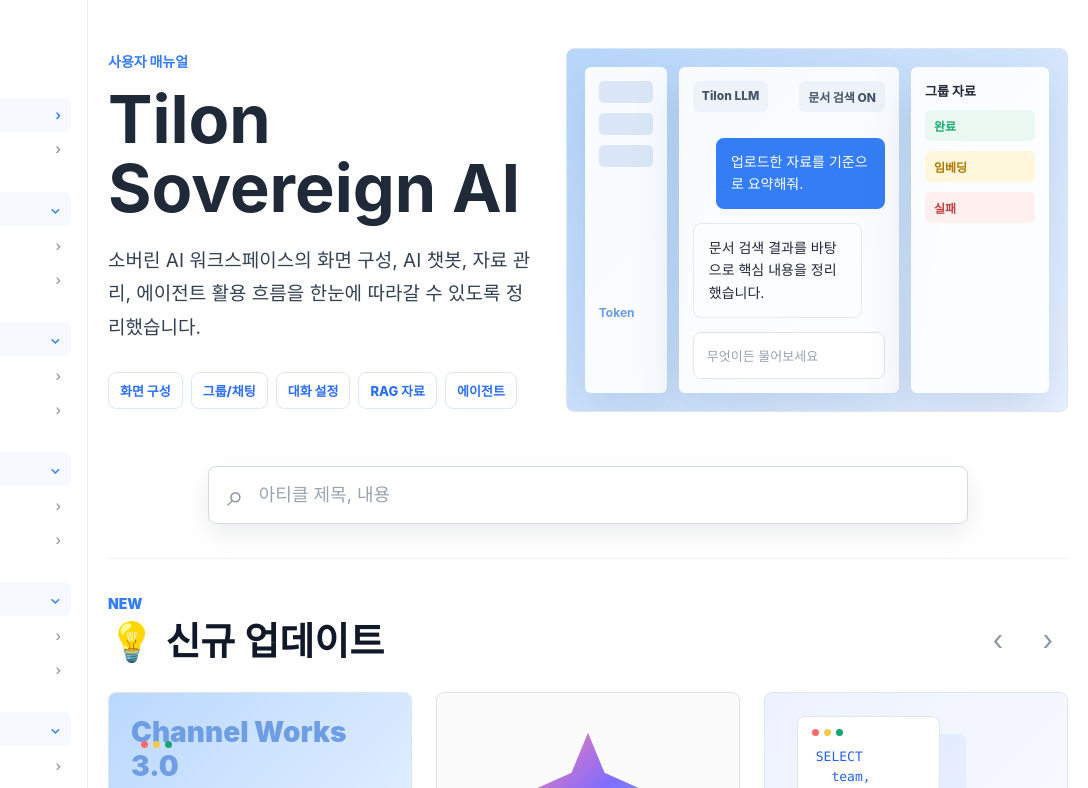
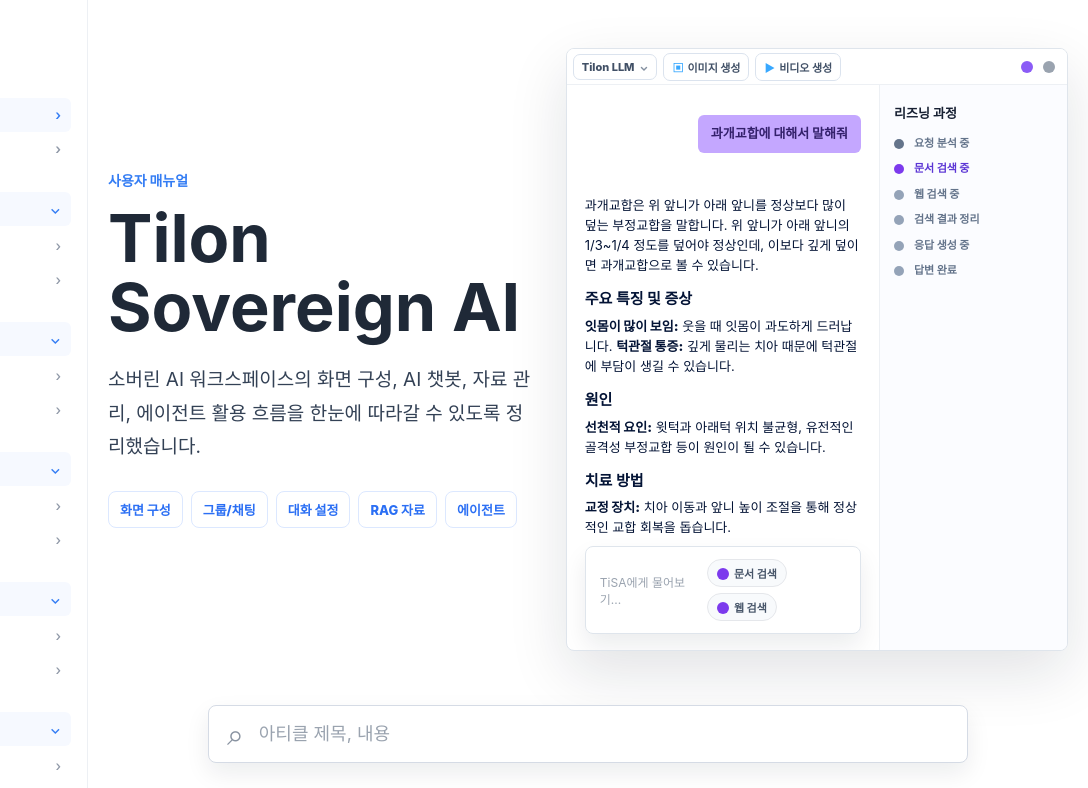
Before and after one commit to yeninni/jilinda, a website: page index.html in a window 1280 px wide. Shown: the top 788 px of the page, 192-1280 px from the left. Drawn offline with Linux system fonts and the light colour scheme.

Commit message:
Add manual section screenshots

```diff
--- a/index.html
+++ b/index.html
@@ -114,28 +114,50 @@
             </div>
           </div>
 
-          <div class="workspace-preview" aria-label="Tilon Sovereign AI 화면 구성 미리보기">
-            <div class="preview-sidebar">
-              <span></span>
-              <span></span>
-              <span></span>
-              <strong>Token</strong>
+          <div class="workspace-preview tisa-preview" aria-label="TiSA 답변 화면 미리보기">
+            <div class="tisa-topbar">
+              <div class="tisa-tools">
+                <span>Tilon LLM</span>
+                <span>이미지 생성</span>
+                <span>비디오 생성</span>
+              </div>
+              <div class="tisa-window-controls">
+                <span></span>
+                <span></span>
+              </div>
             </div>
-            <div class="preview-chat">
-              <div class="preview-toolbar">
-                <span>Tilon LLM</span>
-                <span>문서 검색 ON</span>
+
+            <div class="tisa-answer">
+              <div class="tisa-question">과개교합에 대해서 말해줘</div>
+              <article class="tisa-copy">
+                <p>과개교합은 위 앞니가 아래 앞니를 정상보다 많이 덮는 부정교합을 말합니다. 위 앞니가 아래 앞니의 1/3~1/4 정도를 덮어야 정상인데, 이보다 깊게 덮이면 과개교합으로 볼 수 있습니다.</p>
+                <h3>주요 특징 및 증상</h3>
+                <p><strong>잇몸이 많이 보임:</strong> 웃을 때 잇몸이 과도하게 드러납니다. <strong>턱관절 통증:</strong> 깊게 물리는 치아 때문에 턱관절에 부담이 생길 수 있습니다.</p>
+                <h3>원인</h3>
+                <p><strong>선천적 요인:</strong> 윗턱과 아래턱 위치 불균형, 유전적인 골격성 부정교합 등이 원인이 될 수 있습니다.</p>
+                <h3>치료 방법</h3>
+                <p><strong>교정 장치:</strong> 치아 이동과 앞니 높이 조절을 통해 정상적인 교합 회복을 돕습니다.</p>
+              </article>
+              <div class="tisa-input">
+                <span>TiSA에게 물어보기...</span>
+                <div>
+                  <button type="button">문서 검색</button>
+                  <button type="button">웹 검색</button>
+                </div>
               </div>
-              <div class="chat-bubble user">업로드한 자료를 기준으로 요약해줘.</div>
-              <div class="chat-bubble ai">문서 검색 결과를 바탕으로 핵심 내용을 정리했습니다.</div>
-              <div class="preview-input">무엇이든 물어보세요</div>
             </div>
-            <div class="preview-panel">
-              <strong>그룹 자료</strong>
-              <span class="status done">완료</span>
-              <span class="status progress">임베딩</span>
-              <span class="status failed">실패</span>
-            </div>
+
+            <aside class="tisa-reasoning" aria-label="리즈닝 과정">
+              <strong>리즈닝 과정</strong>
+              <ol>
+                <li class="done">요청 분석 중</li>
+                <li class="active">문서 검색 중</li>
+                <li>웹 검색 중</li>
+                <li>검색 결과 정리</li>
+                <li>응답 생성 중</li>
+                <li>답변 완료</li>
+              </ol>
+            </aside>
           </div>
         </section>
 
@@ -228,6 +250,9 @@ FROM ai_reports;</pre>
           <div class="section-kicker">SECTION 1</div>
           <h2>화면 기본 구성</h2>
           <p class="section-summary">화면은 좌측 사이드바, 중앙 대화 영역, 우측 자료 패널 세 개 영역으로 구성됩니다.</p>
+          <figure class="manual-image">
+            <img src="assets/화면기본구성.png" alt="화면 기본 구성 안내 이미지" />
+          </figure>
           <div class="layout-map">
             <article>
               <strong>1. 좌측 사이드바</strong>
@@ -248,6 +273,9 @@ FROM ai_reports;</pre>
           <div class="section-kicker">1-2</div>
           <h2>토큰 사용량 확인</h2>
           <p class="section-summary">좌측 하단의 토큰 사용량 패널에서 실시간 소모량과 잔여 한도를 확인합니다.</p>
+          <figure class="manual-image">
+            <img src="assets/토큰.png" alt="토큰 사용량 확인 안내 이미지" />
+          </figure>
           <div class="step-grid">
             <article class="step-card"><span>1</span><h3>이번 질의</h3><p>현재 대화창에서 질문과 답변에 소모된 실시간 토큰 수를 보여줍니다.</p></article>
             <article class="step-card"><span>2</span><h3>누적 통계</h3><p>지금까지 AI 모델을 사용하며 소모한 총 누적 토큰 합계를 확인합니다.</p></article>
@@ -259,6 +287,9 @@ FROM ai_reports;</pre>
           <div class="section-kicker">SECTION 2 · 2-1</div>
           <h2>새 그룹 AI 만들기</h2>
           <p class="section-summary">관련 자료와 대화를 하나로 묶어 관리하는 단위가 그룹입니다.</p>
+          <figure class="manual-image">
+            <img src="assets/새 그룹 ai만들기.png" alt="새 그룹 AI 만들기 안내 이미지" />
+          </figure>
           <ol class="number-list">
             <li><strong>새 그룹 AI 클릭</strong><span>좌측 상단 메뉴에서 새 그룹 AI를 선택합니다.</span></li>
             <li><strong>그룹 이름 및 설명 지정</strong><span>주제나 프로젝트 단위로 알아보기 쉬운 그룹명과 설명을 입력합니다.</span></li>
@@ -272,6 +303,9 @@ FROM ai_reports;</pre>
         <section class="manual-section" id="new-chat">
           <div class="section-kicker">2-2</div>
           <h2>새 채팅 시작하기</h2>
+          <figure class="manual-image">
+            <img src="assets/새채팅 만들기.png" alt="새 채팅 시작하기 안내 이미지" />
+          </figure>
           <div class="step-grid compact">
             <article class="step-card"><span>1</span><h3>새 채팅 클릭</h3><p>좌측 메뉴의 새 채팅을 선택합니다.</p></article>
             <article class="step-card"><span>2</span><h3>대화 시작</h3><p>안내 문구와 함께 빈 대화창이 열립니다.</p></article>
@@ -284,6 +318,9 @@ FROM ai_reports;</pre>
           <div class="section-kicker">SECTION 3 · 3-1</div>
           <h2>LLM 모델 선택</h2>
           <p class="section-summary">화면 상단의 모델 선택 버튼에서 답변에 사용할 AI 모델을 변경합니다.</p>
+          <figure class="manual-image">
+            <img src="assets/llm 모델 선택.png" alt="LLM 모델 선택 안내 이미지" />
+          </figure>
           <div class="comparison-grid">
             <article><h3>Tilon LLM</h3><p>사내 보안이 중요한 업무나 회사 내부 데이터를 다룰 때 선택하는 내부 전용 모델입니다.</p></article>
             <article><h3>Public AI</h3><p>일반 웹 검색, 아이디어 기획처럼 폭넓고 창의적인 답변이 필요할 때 선택하는 외부 공개 모델입니다.</p></article>
@@ -295,6 +332,9 @@ FROM ai_reports;</pre>
           <div class="section-kicker">3-2</div>
           <h2>웹 검색 · 문서 검색</h2>
           <p class="section-summary">상단 우측 두 개의 토글로 답변에 참고할 정보 범위를 조절합니다.</p>
+          <figure class="manual-image">
+            <img src="assets/웹 검색 문서검색.png" alt="웹 검색 및 문서 검색 안내 이미지" />
+          </figure>
           <div class="mode-list">
             <article><strong>동시 켜기</strong><span>웹 최신 정보와 업로드한 사내 문서를 모두 참고합니다.</span></article>
             <article><strong>웹 검색만 켜기</strong><span>사내 문서를 제외하고 외부 웹 정보와 일반 지식을 사용합니다.</span></article>
@@ -307,6 +347,9 @@ FROM ai_reports;</pre>
           <div class="section-kicker">SECTION 4 · 4-1</div>
           <h2>메시지 작성 및 전송</h2>
           <p class="section-summary">화면 하단 입력창에 원하는 질문을 작성하고 전송합니다.</p>
+          <figure class="manual-image">
+            <img src="assets/메시지 작성 및 전송.png" alt="메시지 작성 및 전송 안내 이미지" />
+          </figure>
           <div class="chat-demo" aria-label="채팅 예시">
             <div class="chat-bubble user">올해 업로드한 정책 문서의 핵심 변경사항을 요약해줘.</div>
             <div class="chat-bubble ai">문서 검색을 기준으로 주요 변경사항과 적용 시점을 정리했습니다.</div>
@@ -318,6 +361,9 @@ FROM ai_reports;</pre>
         <section class="manual-section" id="attach">
           <div class="section-kicker">4-2</div>
           <h2>파일 첨부</h2>
+          <figure class="manual-image">
+            <img src="assets/파일첨부.png" alt="파일 첨부 안내 이미지" />
+          </figure>
           <ol class="number-list two-col">
             <li><strong>클립 아이콘 클릭</strong><span>입력창 좌측의 클립 아이콘을 클릭합니다.</span></li>
             <li><strong>파일 선택</strong><span>참고할 문서나 이미지 파일을 선택해 첨부합니다.</span></li>
@@ -329,6 +375,9 @@ FROM ai_reports;</pre>
           <div class="section-kicker">SECTION 5 · 5-1</div>
           <h2>문서 업로드</h2>
           <p class="section-summary">우측 그룹 자료 패널에서 AI 답변에 활용할 문서를 등록합니다.</p>
+          <figure class="manual-image">
+            <img src="assets/문서업로드.png" alt="문서 업로드 안내 이미지" />
+          </figure>
           <div class="panel-demo">
             <div class="panel-tabs"><span class="active">업로드</span><span>전체</span><span>완료</span></div>
             <div class="upload-area">문서 업로드</div>
@@ -340,6 +389,9 @@ FROM ai_reports;</pre>
         <section class="manual-section" id="embedding">
           <div class="section-kicker">5-2</div>
           <h2>임베딩(학습) 상태 확인</h2>
+          <figure class="manual-image">
+            <img src="assets/임베딩(학습) 상태확인.png" alt="임베딩 학습 상태 확인 안내 이미지" />
+          </figure>
           <div class="status-grid">
             <article><strong>상태 탭 확인</strong><span>전체, 업로드, 임베딩, 완료, 실패 탭으로 진행 상태를 확인합니다.</span></article>
             <article><strong>임베딩 = 학습(색인)</strong><span>AI가 문서를 이해하고 검색 가능한 형태로 색인하는 과정입니다.</span></article>
@@ -352,6 +404,9 @@ FROM ai_reports;</pre>
           <div class="section-kicker">SECTION 6 · 6-1</div>
           <h2>이미지 생성 에이전트</h2>
           <p class="section-summary">좌측 Agent 메뉴에서 텍스트 설명만으로 이미지를 생성합니다.</p>
+          <figure class="manual-image">
+            <img src="assets/이미지 생성.png" alt="이미지 생성 에이전트 안내 이미지" />
+          </figure>
           <div class="agent-grid">
             <article><span>1</span><strong>메뉴 이동</strong><p>이미지 생성 전용 화면으로 진입합니다.</p></article>
             <article><span>2</span><strong>모델 선택</strong><p>이미지를 만들 AI 모델을 지정합니다.</p></article>
@@ -364,6 +419,9 @@ FROM ai_reports;</pre>
         <section class="manual-section" id="video-agent">
           <div class="section-kicker">6-2</div>
           <h2>비디오 생성 에이전트</h2>
+          <figure class="manual-image">
+            <img src="assets/비디오생성.png" alt="비디오 생성 에이전트 안내 이미지" />
+          </figure>
           <div class="agent-grid">
             <article><span>1</span><strong>메뉴 이동</strong><p>비디오 생성 전용 화면으로 진입합니다.</p></article>
             <article><span>2</span><strong>모델 선택</strong><p>비디오를 만들 AI 모델을 지정합니다.</p></article>
--- a/styles.css
+++ b/styles.css
@@ -236,108 +236,218 @@ button {
 
 .workspace-preview {
   display: grid;
-  grid-template-columns: 82px minmax(0, 1fr) 138px;
-  gap: 12px;
-  min-height: 356px;
-  padding: 18px;
-  border: 1px solid var(--line);
+  grid-template-columns: minmax(0, 1fr) 188px;
+  min-height: 456px;
+  border: 1px solid #dfe5ec;
   border-radius: 8px;
-  background: linear-gradient(135deg, #b8d7fb, #eaf2ff);
+  background: #fff;
+  box-shadow: 0 22px 60px rgba(15, 23, 42, 0.12);
   overflow: hidden;
 }
 
-.preview-sidebar,
-.preview-chat,
-.preview-panel {
-  border-radius: 6px;
-  background: rgba(255, 255, 255, 0.9);
-  box-shadow: 0 18px 50px rgba(45, 85, 143, 0.16);
+.tisa-topbar {
+  grid-column: 1 / -1;
+  display: grid;
+  grid-template-columns: minmax(0, 1fr) auto;
+  align-items: center;
+  min-height: 36px;
+  border-bottom: 1px solid #edf0f4;
+  background: #fff;
 }
 
-.preview-sidebar {
-  display: grid;
-  align-content: start;
-  gap: 10px;
-  padding: 14px;
+.tisa-tools {
+  display: flex;
+  align-items: center;
+  gap: 6px;
+  padding-left: 6px;
+  min-width: 0;
 }
 
-.preview-sidebar span {
-  height: 22px;
-  border-radius: 5px;
-  background: #dbe7f6;
+.tisa-tools span {
+  min-height: 26px;
+  padding: 5px 8px;
+  border: 1px solid #dbe3ee;
+  border-radius: 7px;
+  color: #415066;
+  background: #fff;
+  font-size: 11px;
+  font-weight: 800;
+  white-space: nowrap;
 }
 
-.preview-sidebar strong {
-  align-self: end;
+.tisa-tools span:first-child::after {
+  content: "⌄";
+  margin-left: 5px;
+  color: #8490a0;
+}
+
+.tisa-tools span:nth-child(2)::before {
+  content: "▣";
+  margin-right: 4px;
+  color: #38a8ff;
+}
+
+.tisa-tools span:nth-child(3)::before {
+  content: "▶";
+  margin-right: 4px;
+  color: #38a8ff;
+}
+
+.tisa-window-controls {
+  justify-self: end;
+  display: flex;
+  gap: 10px;
+  padding-right: 12px;
+}
+
+.tisa-window-controls span {
+  width: 12px;
+  height: 12px;
+  border-radius: 50%;
+  background: #8b5cf6;
+}
+
+.tisa-window-controls span:last-child {
+  background: #9aa3af;
+}
+
+.tisa-answer {
+  display: flex;
+  flex-direction: column;
+  min-width: 0;
+  padding: 30px 18px 16px;
+}
+
+.tisa-question {
+  align-self: flex-end;
+  max-width: 62%;
+  margin-bottom: 42px;
+  padding: 10px 13px;
+  border-radius: 6px;
+  color: #33206b;
+  background: #c4a7ff;
+  font-size: 13px;
+  font-weight: 800;
+  line-height: 1.35;
+}
+
+.tisa-copy {
+  color: #031335;
+  font-size: 13px;
+  line-height: 1.55;
+}
+
+.tisa-copy h3 {
+  margin: 14px 0 7px;
+  color: #031335;
+  font-size: 15px;
+  line-height: 1.3;
+}
+
+.tisa-copy p {
+  margin: 0 0 8px;
+}
+
+.tisa-copy strong {
+  font-weight: 900;
+}
+
+.tisa-input {
+  display: flex;
+  align-items: center;
+  justify-content: space-between;
+  gap: 12px;
   margin-top: auto;
-  padding-top: 128px;
-  color: #689ce8;
+  min-height: 72px;
+  padding: 12px 14px;
+  border: 1px solid #dfe5ec;
+  border-radius: 8px;
+  color: #9aa3af;
+  background: #fff;
+  box-shadow: 0 12px 24px rgba(15, 23, 42, 0.08);
   font-size: 12px;
 }
 
-.preview-chat {
+.tisa-input div {
   display: flex;
-  flex-direction: column;
-  padding: 14px;
+  flex-wrap: wrap;
+  gap: 6px;
 }
 
-.preview-toolbar {
-  display: flex;
-  justify-content: space-between;
-  gap: 8px;
-  margin-bottom: 26px;
-}
-
-.preview-toolbar span,
-.status {
-  padding: 7px 9px;
-  border-radius: 6px;
-  background: #eef3fa;
-  color: #445469;
-  font-size: 12px;
+.tisa-input button {
+  min-height: 28px;
+  padding: 0 9px;
+  border: 1px solid #e5e7eb;
+  border-radius: 999px;
+  color: #475569;
+  background: #f8fafc;
+  font-size: 11px;
   font-weight: 800;
 }
 
-.chat-bubble {
-  width: min(420px, 88%);
-  margin-bottom: 14px;
-  padding: 13px 15px;
-  border-radius: 8px;
-  font-size: 14px;
-  line-height: 1.6;
+.tisa-input button::before {
+  content: "";
+  display: inline-block;
+  width: 12px;
+  height: 12px;
+  margin-right: 5px;
+  border-radius: 50%;
+  vertical-align: -2px;
+  background: #7c3aed;
 }
 
-.chat-bubble.user {
-  align-self: flex-end;
-  color: #fff;
-  background: #347df4;
+.tisa-reasoning {
+  min-width: 0;
+  padding: 18px 14px;
+  border-left: 1px solid #edf0f4;
+  background: #fbfcff;
 }
 
-.chat-bubble.ai {
-  align-self: flex-start;
-  border: 1px solid #e3eaf4;
-  background: #fbfdff;
-}
-
-.preview-input {
-  margin-top: auto;
-  padding: 13px;
-  border: 1px solid #dfe5ec;
-  border-radius: 8px;
-  color: #98a2b3;
-  background: #fff;
+.tisa-reasoning strong {
+  display: block;
+  margin-bottom: 14px;
+  color: #172033;
   font-size: 13px;
 }
 
-.preview-panel {
+.tisa-reasoning ol {
   display: grid;
-  align-content: start;
   gap: 10px;
-  padding: 14px;
+  margin: 0;
+  padding: 0;
+  list-style: none;
 }
 
-.preview-panel strong {
-  font-size: 13px;
+.tisa-reasoning li {
+  position: relative;
+  padding-left: 20px;
+  color: #64748b;
+  font-size: 11px;
+  font-weight: 800;
+  line-height: 1.4;
+}
+
+.tisa-reasoning li::before {
+  content: "";
+  position: absolute;
+  top: 3px;
+  left: 0;
+  width: 10px;
+  height: 10px;
+  border-radius: 50%;
+  background: #94a3b8;
+}
+
+.tisa-reasoning li.done::before {
+  background: #64748b;
+}
+
+.tisa-reasoning li.active {
+  color: #5b35d5;
+}
+
+.tisa-reasoning li.active::before {
+  background: #7c3aed;
 }
 
 .status.done {
@@ -731,6 +841,18 @@ button {
   line-height: 1.7;
 }
 
+.manual-image {
+  margin: 28px 0 0;
+  padding: 0;
+}
+
+.manual-image img {
+  display: block;
+  width: 100%;
+  height: auto;
+  border-radius: 0;
+}
+
 .layout-map,
 .step-grid,
 .comparison-grid,
@@ -1022,13 +1144,7 @@ button {
   }
 
   .workspace-preview {
-    grid-template-columns: 82px minmax(0, 1fr);
-  }
-
-  .preview-panel {
-    grid-column: 1 / -1;
-    grid-template-columns: repeat(4, max-content);
-    align-items: center;
+    grid-template-columns: minmax(0, 1fr) 180px;
   }
 }
 
@@ -1094,20 +1210,39 @@ button {
     grid-template-columns: 1fr;
   }
 
+  .tisa-topbar {
+    grid-template-columns: 1fr;
+    gap: 6px;
+    padding: 8px;
+    text-align: center;
+  }
+
+  .tisa-tools {
+    justify-content: center;
+    flex-wrap: wrap;
+    padding-left: 0;
+  }
+
+  .tisa-window-controls {
+    display: none;
+  }
+
+  .tisa-answer {
+    padding: 20px 14px 14px;
+  }
+
+  .tisa-question {
+    max-width: 86%;
+    margin-bottom: 22px;
+  }
+
+  .tisa-reasoning {
+    border-top: 1px solid #edf0f4;
+    border-left: 0;
+  }
+
   .manual-section h2,
   .closing-section h2 {
     font-size: 34px;
   }
-
-  .preview-sidebar {
-    grid-template-columns: repeat(4, 1fr);
-  }
-
-  .preview-sidebar strong {
-    padding-top: 0;
-  }
-
-  .preview-panel {
-    grid-template-columns: 1fr;
-  }
 }
```
Also changed, not shown: assets/llm 모델 선택.png (added), assets/메시지 작성 및 전송.png (added), assets/문서업로드.png (added), assets/비디오생성.png (added), assets/새 그룹 ai만들기.png (added), assets/새채팅 만들기.png (added), assets/웹 검색 문서검색.png (added), assets/이미지 생성.png (added), assets/임베딩(학습) 상태확인.png (added), assets/토큰.png (added), assets/파일첨부.png (added), assets/화면기본구성.png (added).
